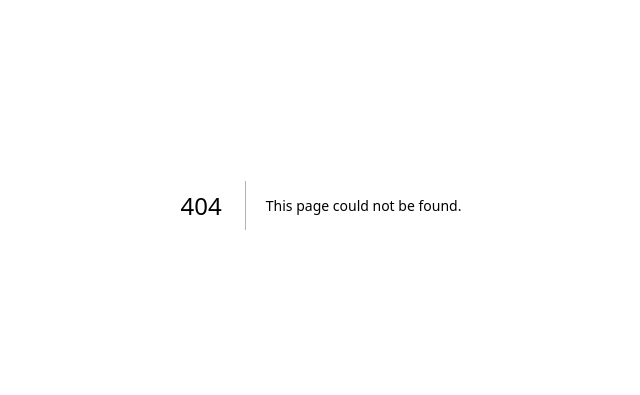
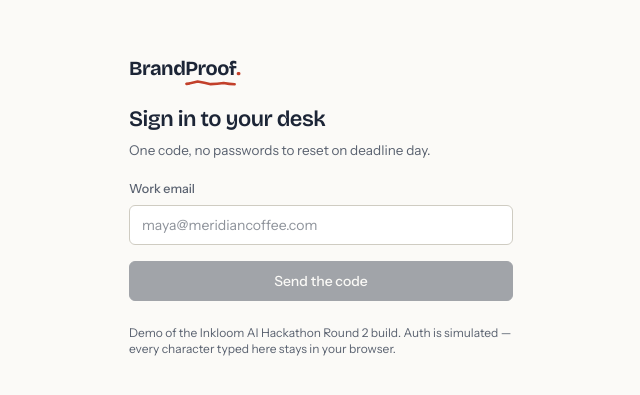
Before and after one commit to Himanshusolanki24/Brand, a Next.js app: page /signin in a window 1280 px wide. Before the commit this address had no page. Shown: the part 195-590 px from the top of the page, without its empty margins (319-959 px from the left). Built offline with nearby package versions, Linux system fonts and the light colour scheme.

Commit message:
Add sign in page

```diff
--- /dev/null
+++ b/src/app/signin/page.tsx
@@ -0,0 +1,107 @@
+"use client";
+
+import { useState } from "react";
+import { useRouter } from "next/navigation";
+import clsx from "clsx";
+import { Wordmark } from "@/components/sketch";
+import { Button } from "@/components/ui/button";
+
+const DEMO_CODE = "0007";
+
+export default function SignInPage() {
+  const router = useRouter();
+  const [stage, setStage] = useState<"email" | "code">("email");
+  const [email, setEmail] = useState("");
+  const [code, setCode] = useState("");
+  const [error, setError] = useState<string | null>(null);
+
+  const emailOk = /^[^\s@]+@[^\s@]+\.[^\s@]+$/.test(email);
+
+  const sendCode = () => {
+    setStage("code");
+    setError(null);
+  };
+
+  const verify = () => {
+    if (code.trim() !== DEMO_CODE) {
+      setError("That code doesn't match. The demo code is written right below the field.");
+      return;
+    }
+    router.push("/app");
+  };
+
+  return (
+    <div className="flex min-h-screen items-center justify-center px-5">
+      <div className="w-full max-w-sm">
+        <p>
+          <Wordmark className="text-[20px]" />
+        </p>
+        <h1 className="mt-5 font-display text-[22px] font-semibold tracking-tight">
+          {stage === "email" ? "Sign in to your desk" : "Enter the code"}
+        </h1>
+        <p className="mt-1 text-[13.5px] text-ink-soft">
+          {stage === "email"
+            ? "One code, no passwords to reset on deadline day."
+            : "The demo code is 0007 — it appears here because no one is really emailing you."}
+        </p>
+
+        {stage === "email" ? (
+          <form
+            className="mt-5"
+            onSubmit={(e) => {
+              e.preventDefault();
+              if (emailOk) sendCode();
+            }}
+          >
+            <label htmlFor="email" className="block pb-1.5 text-[12.5px] font-medium text-ink-soft">
+              Work email
+            </label>
+            <input
+              id="email"
+              type="email"
+              value={email}
+              onChange={(e) => setEmail(e.target.value)}
+              placeholder="maya@meridiancoffee.com"
+              className="h-10 w-full rounded-md border border-line-strong bg-sheet px-3 text-sm"
+            />
+            {!emailOk && email.length > 0 ? (
+              <p className="pt-1.5 text-[12px] text-pencil">A full email, please — any address works in the demo.</p>
+            ) : null}
+            <Button type="submit" disabled={!emailOk} className="mt-4 w-full">
+              Send the code
+            </Button>
+          </form>
+        ) : (
+          <form
+            className="mt-5"
+            onSubmit={(e) => {
+              e.preventDefault();
+              verify();
+            }}
+          >
+            <label htmlFor="code" className="block pb-1.5 text-[12.5px] font-medium text-ink-soft">
+              4-digit code
+            </label>
+            <input
+              id="code"
+              inputMode="numeric"
+              value={code}
+              onChange={(e) => setCode(e.target.value.replace(/[^\d]/g, "").slice(0, 4))}
+              placeholder="0007"
+              className="h-10 w-full rounded-md border border-line-strong bg-sheet px-3 text-sm tabular-nums"
+            />
+            {error ? <p className="pt-1.5 text-[12px] text-redpen">{error}</p> : null}
+            <Button type="submit" disabled={code.length < 4} className="mt-4 w-full">
+              Step onto the desk
+            </Button>
+          </form>
+        )}
+
+        <p className={clsx("mt-6 text-[12px] leading-snug text-ink-soft")}>
+          Demo of the Inkloom AI Hackathon Round 2 build. Auth is simulated — every character typed here
+          stays in your browser.
+        </p>
+      </div>
+    </div>
+  );
+}
```
